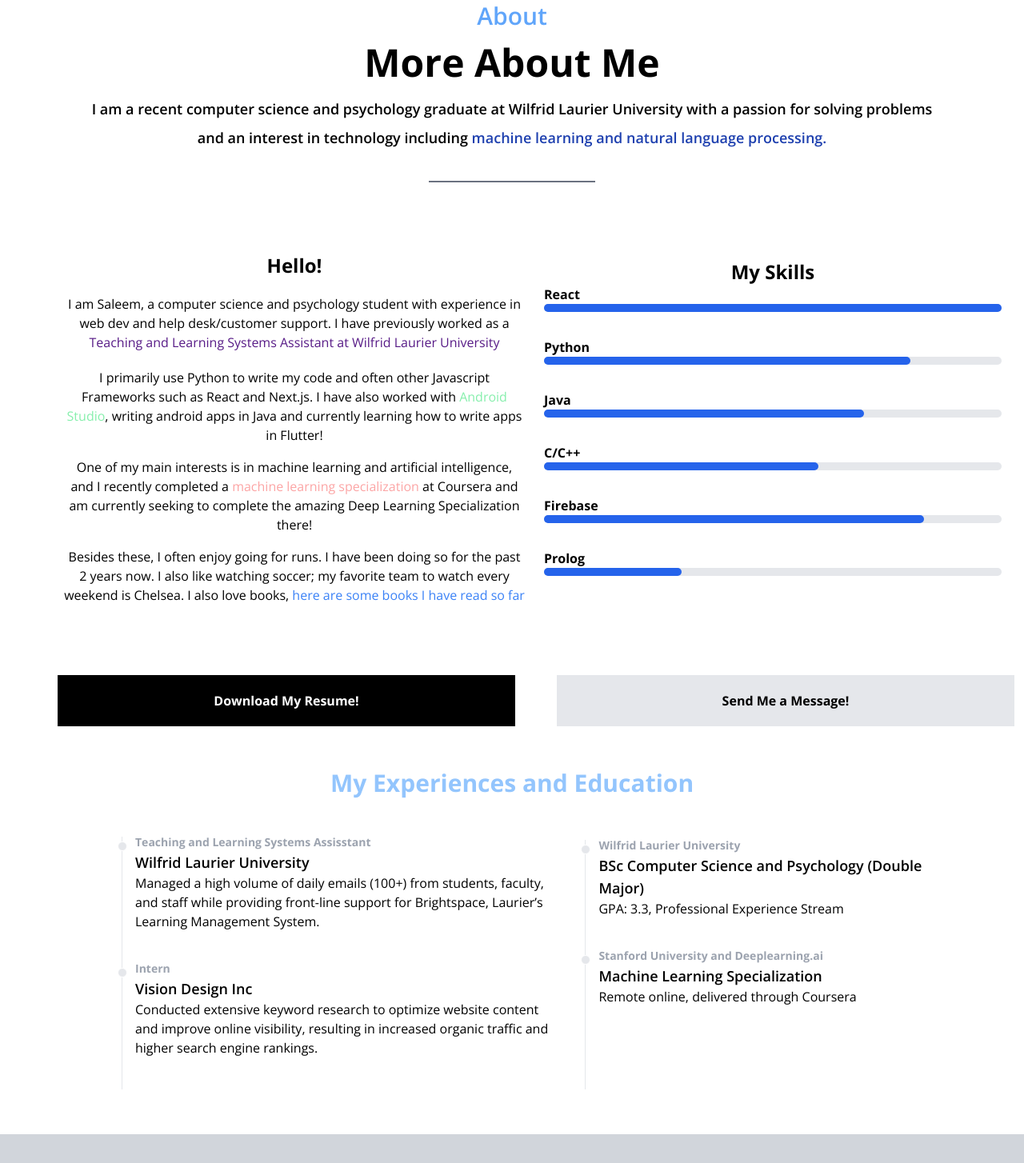
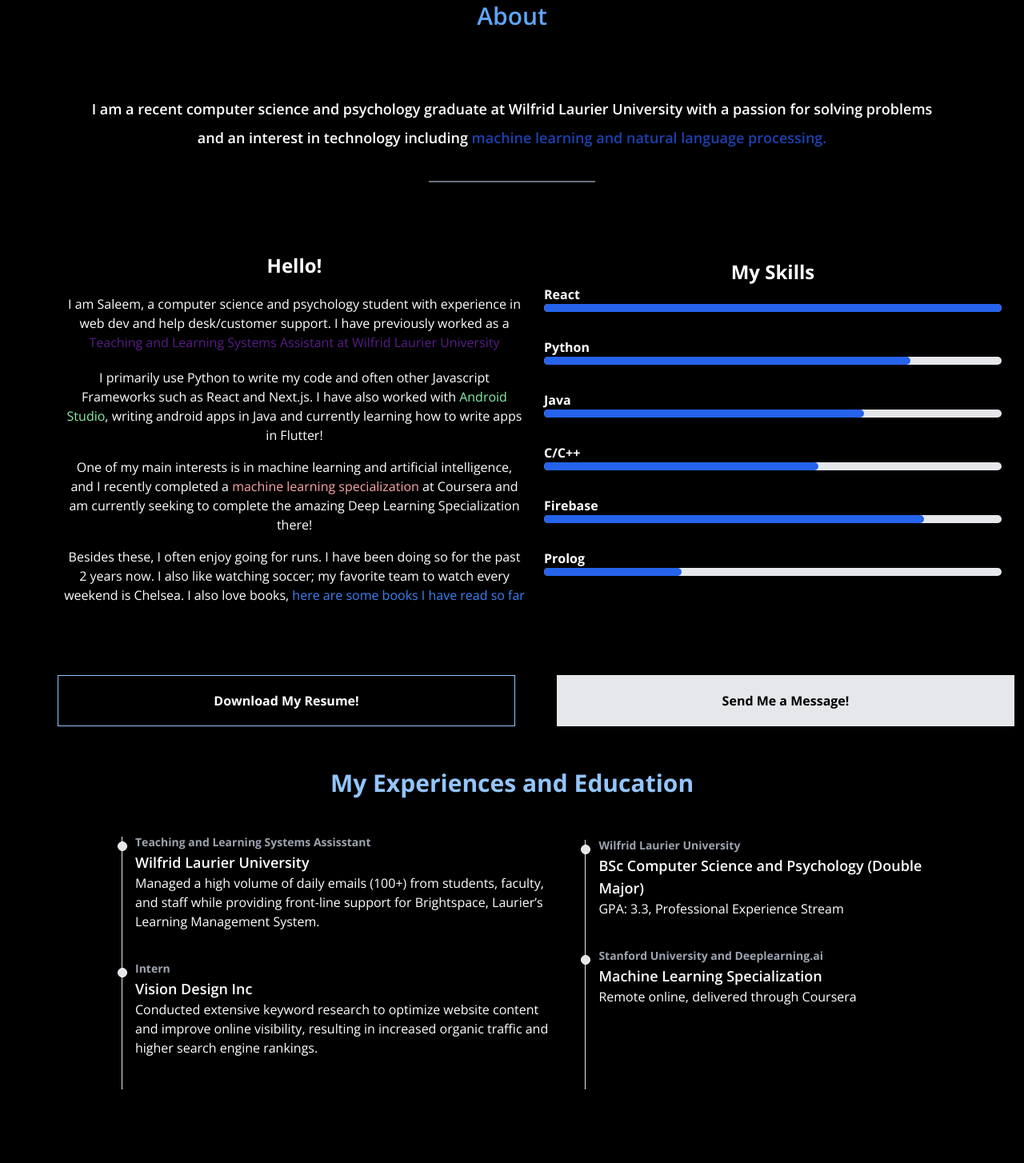
Before and after one commit to SaleemIbrahim1212/saleemportfolio, a Next.js app: page / in a window 1280 px wide. Shown: the part 880-2334 px from the top of the page at 80% size. Built offline with nearby package versions, Linux system fonts and the light colour scheme.

Commit message:
Dark Mode
Testing out Dark Mode/keeping consistency with one color

```diff
--- a/src/app/components/About.jsx
+++ b/src/app/components/About.jsx
@@ -4,59 +4,59 @@
 
 const About = () => {
   return (
-    <div className='relative bg-white flex justify-center p-4 m-0 ml-0 mr-0 mb-0'>
+    <div className='relative bg-black flex justify-center p-4 m-0 ml-0 mr-0 mb-0'>
       <particleBackground />
       <div id="About_Section" className='flex flex-col'>
         <h3 className='text-3xl text-blue-400 p-4 pb-0 text-center font-semibold m-4'>About</h3>
         <h1 className='text-5xl text-black text-center font-bold'> More About Me </h1>
-        <span className='text-black text-center text-lg font-semibold mt-5'>
+        <span className='text-white text-center text-lg font-semibold mt-5'>
           I am a recent computer science and psychology graduate at Wilfrid Laurier University with a passion for solving problems
         </span>
-        <span className='text-black text-center text-lg font-semibold mt-2'>
+        <span className='text-white text-center text-lg font-semibold mt-2'>
           and an interest in technology including <span className='text-blue-800'> machine learning and natural language processing.</span>
         </span>
         <div className='border border-gray-500 w-52 self-center mt-10' />
 
         <div className='w-full grid  sm:grid lg:grid-cols-2 sm:grid-cols-1 m-10 h-full'>
           <div className='flex-col lg:m-6 lg:ml-0 p-6 self-center mt-4 w-full flex flex-wrap right-0'>
-            <h1 className='text-black  font-bold text-2xl lg:px-4 sm:px-0 self-center '> Hello! </h1>
-            <p className='text-black text-center mt-4 py-1'>
+            <h1 className='text-white  font-bold text-2xl lg:px-4 sm:px-0 self-center '> Hello! </h1>
+            <p className='text-white text-center mt-4 py-1'>
               I am Saleem, a computer science and psychology student with experience in web dev and help desk/customer support. I have previously worked as a <span className='text-purple-900'> Teaching and Learning Systems Assistant at Wilfrid Laurier University</span>
             </p>
-            <p className='text-black text-center mt-4'>
+            <p className='text-white text-center mt-4'>
               I primarily use Python to write my code and often other Javascript Frameworks such as React and Next.js. I have also worked with <span className='text-green-300'> Android Studio</span>, writing android apps in Java and currently learning how to write apps in Flutter!
             </p>
-            <p className='text-black text-center mt-4 '> One of my main interests is in machine learning and artificial intelligence, and I recently completed a <span className='text-red-300'> machine learning specialization </span> at Coursera and am currently seeking to complete the amazing Deep Learning Specialization there!
+            <p className='text-white text-center mt-4 '> One of my main interests is in machine learning and artificial intelligence, and I recently completed a <span className='text-red-300'> machine learning specialization </span> at Coursera and am currently seeking to complete the amazing Deep Learning Specialization there!
             </p>
-            <p className='text-black text-center mt-4 '> Besides these, I often enjoy going for runs. I have been doing so for the past 2 years now. I also like watching soccer; my favorite team to watch every weekend is Chelsea. I also love books, <span className='text-blue-500'>here are some books I have read so far</span>
+            <p className='text-white text-center mt-4 '> Besides these, I often enjoy going for runs. I have been doing so for the past 2 years now. I also like watching soccer; my favorite team to watch every weekend is Chelsea. I also love books, <span className='text-blue-500'>here are some books I have read so far</span>
             </p>
           </div>
 
           <div className='flex flex-col mt-14 w-11/12 mr-10'>
-            <h1 className='text-black self-center font-bold text-2xl px-4'> My Skills</h1>
-            <h3 className='text-black font-bold'> React </h3>
+            <h1 className='text-white self-center font-bold text-2xl px-4'> My Skills</h1>
+            <h3 className='text-white font-bold'> React </h3>
             <SkillBar percentage={"80"} />
 
-            <h3 className='text-black font-bold mt-8'> Python </h3>
+            <h3 className='text-white font-bold mt-8'> Python </h3>
             <div class="w-full bg-gray-200 rounded-full h-2.5 dark:bg-gray-700">
               <div class="bg-blue-600 h-2.5 rounded-full" style={{ width: "80%" }}></div>
             </div>
 
-            <h3 className='text-black font-bold mt-8'> Java </h3>
+            <h3 className='text-white font-bold mt-8'> Java </h3>
             <div class="w-full bg-gray-200 rounded-full h-2.5 dark:bg-gray-700">
               <div class="bg-blue-600 h-2.5 rounded-full" style={{ width: "70%" }}></div>
             </div>
 
-            <h3 className='text-black font-bold mt-8'> C/C++ </h3>
+            <h3 className='text-white font-bold mt-8'> C/C++ </h3>
             <div class="w-full bg-gray-200 rounded-full h-2.5 dark:bg-gray-700">
               <div class="bg-blue-600 h-2.5 rounded-full" style={{ width: "60%" }}></div>
             </div>
 
-            <h3 className='text-black font-bold mt-8'> Firebase </h3>
+            <h3 className='text-white font-bold mt-8'> Firebase </h3>
             <div class="w-full bg-gray-200 rounded-full h-2.5 dark:bg-gray-700">
               <div class="bg-blue-600 h-2.5 rounded-full" style={{ width: "83%" }}></div>
             </div>
-            <h3 className='text-black font-bold mt-8'> Prolog </h3>
+            <h3 className='text-white font-bold mt-8'> Prolog </h3>
             <div class="w-full bg-gray-200 rounded-full h-2.5 dark:bg-gray-700">
               <div class="bg-blue-600 h-2.5 rounded-full" style={{ width: "30%" }}></div>
             </div>
@@ -64,7 +64,7 @@
         </div>
 
         <div className='grid lg:grid-cols-2 sm:grid-cols-1 w-full self-center'>
-          <button className='font-bold ml-14 lg:mb-0 sm:mb-5 self-center bg-black text-white w-11/12 h-16'> Download My Resume! </button>
+          <button className='font-bold ml-14 lg:mb-0 sm:mb-5 self-center border border-blue-300 bg-black text-white w-11/12 h-16'> Download My Resume! </button>
           <button className=' font-bold ml-14 self-center lg:mt-0 sm:mt-6 bg-gray-200 text-black w-11/12 h-16'> Send Me a Message! </button>
         </div>
       </div>
--- a/src/app/components/Experience.jsx
+++ b/src/app/components/Experience.jsx
@@ -6,7 +6,7 @@
 
 const Experience = () => {
   return (
-    <div className=' relative mt-0 bg-white m-0  sm:self-center p-4 w-full'>
+    <div className=' relative mt-0  m-0  sm:self-center p-4 w-full'>
     <h1 className='text-blue-300 self-center m-2 border border-blue-600 border-transparent p-3 text-3xl font-bold text-center'> My Experiences and Education</h1>
     <div className='flex sm:flex-col  md:flex-row self-center  px-10 w-full mt-5 mb-10' >
     <TimeLines/>
--- a/src/app/components/Projects.jsx
+++ b/src/app/components/Projects.jsx
@@ -1,9 +1,9 @@
 import React from 'react';
 const Projects = () => {
   return (
-    <div className=' relative flex flex-col bg-gray-300'>
+    <div className=' relative flex flex-col bg-black'>
       <h3 className='text-3xl text-blue-400 p-4 pb-0 text-center font-semibold m-4'>Projects</h3>
-      <span className='text-black text-center text-lg font-semibold mt-5'>Here are some recent projects I have worked on and am currently working on!</span>
+      <span className='text-white text-center text-lg font-semibold mt-5'>Here are some recent projects I have worked on and am currently working on!</span>
       <div className='border border-gray-500 w-52 self-center mt-10' />
 
       <div className='grid place-items-center min-h-screen xs:grid-cols-2'>
@@ -18,7 +18,7 @@
                 href
               />
               <div className="absolute h-fit bottom-2 left-2 right-2 px-4 py-2 bg-gray-800 opacity-0  group-hover:opacity-100 transition duration-300 ease-in-out">
-                <h3 className="text-xl text-blue-800 font-bold">
+                <h3 className="text-xl text-white font-serif font-bold">
                   Mugiwara
                 </h3>
                 <p className="mt-2 text-sm text-gray-300">Discover where to find tv shows and movies</p>
--- a/src/app/containers/TimeLines.jsx
+++ b/src/app/containers/TimeLines.jsx
@@ -7,8 +7,8 @@
     <li className="mb-10 ml-4">
         <div className="absolute w-3 h-3 bg-gray-200 rounded-full mt-1.5 -left-1.5 border border-white dark:border-gray-900 dark:bg-gray-700"></div>
         <p className="mb-1 text-sm leading-none text-gray-400 dark:text-gray-500 font-bold">Teaching and Learning Systems Assisstant </p>
-        <h3 className="text-lg font-semibold text-black ">Wilfrid Laurier University</h3>
-        <p className="mb-4 text-base font-normal text-black">Managed a high volume of daily emails (100+) from students, faculty, and staff while providing front-line support
+        <h3 className="text-lg font-semibold text-white ">Wilfrid Laurier University</h3>
+        <p className="mb-4 text-base font-normal text-white">Managed a high volume of daily emails (100+) from students, faculty, and staff while providing front-line support
 for Brightspace, Laurier’s Learning Management System.</p>
 
 
@@ -16,8 +16,8 @@
     <li className="mb-10 ml-4">
     <div className="absolute w-3 h-3 bg-gray-200 rounded-full mt-1.5 -left-1.5 border border-white dark:border-gray-900 dark:bg-gray-700"></div>
         <p className="mb-1 text-sm leading-none text-gray-400 dark:text-gray-500 font-bold">Intern </p>
-        <h3 className="text-lg font-semibold text-black ">Vision Design Inc</h3>
-        <p className="mb-4 text-base font-normal text-black">Conducted extensive keyword research to optimize website content and improve online visibility, resulting in
+        <h3 className="text-lg font-semibold text-white ">Vision Design Inc</h3>
+        <p className="mb-4 text-base font-normal text-white">Conducted extensive keyword research to optimize website content and improve online visibility, resulting in
 increased organic traffic and higher search engine rankings.</p>
 </li>
 
--- a/src/app/containers/TimeLines2.jsx
+++ b/src/app/containers/TimeLines2.jsx
@@ -7,16 +7,16 @@
     <li className="mb-10 ml-4">
         <div className="absolute w-3 h-3 bg-gray-200 rounded-full mt-1.5 -left-1.5 border border-white dark:border-gray-900 dark:bg-gray-700"></div>
         <p className="mb-1 text-sm leading-none text-gray-400 dark:text-gray-500 font-bold">Wilfrid Laurier University </p>
-        <h3 className="text-lg font-semibold text-black ">BSc Computer Science and Psychology (Double Major) </h3>
-        <p className="mb-4 text-base font-normal text-black">GPA: 3.3, Professional Experience Stream</p>
+        <h3 className="text-lg font-semibold text-white ">BSc Computer Science and Psychology (Double Major) </h3>
+        <p className="mb-4 text-base font-normal text-white">GPA: 3.3, Professional Experience Stream</p>
 
 
     </li>
     <li className="mb-10 ml-4">
     <div className="absolute w-3 h-3 bg-gray-200 rounded-full mt-1.5 -left-1.5 border border-white dark:border-gray-900 dark:bg-gray-700"></div>
         <p className="mb-1 text-sm leading-none text-gray-400 dark:text-gray-500 font-bold">Stanford University and Deeplearning.ai </p>
-        <h3 className="text-lg font-semibold text-black ">Machine Learning Specialization </h3>
-        <p className="mb-4 text-base font-normal text-black">Remote online, delivered through Coursera</p>
+        <h3 className="text-lg font-semibold text-white ">Machine Learning Specialization </h3>
+        <p className="mb-4 text-base font-normal text-white">Remote online, delivered through Coursera</p>
 
     </li>
 
--- a/src/app/globals.css
+++ b/src/app/globals.css
@@ -3,16 +3,16 @@
 @tailwind utilities;
 
 :root {
-  --foreground-rgb: 255,255,255;
-  --background-start-rgb:  255,255,255;
-  --background-end-rgb: 255,255,255;
+  --foreground-rgb: 0,0,0;
+  --background-start-rgb:  0,0,0;
+  --background-end-rgb: 0,0,0;
 }
 
 @media (prefers-color-scheme: dark) {
   :root {
-    --foreground-rgb: 240, 234, 214;
-    --background-start-rgb:  255,255,255;
-    --background-end-rgb:  255,255,255;
+    --foreground-rgb: 255,255,255;
+    --background-start-rgb:  0,0,0;
+    --background-end-rgb: 0,0,0;
   }
 }
 
```
